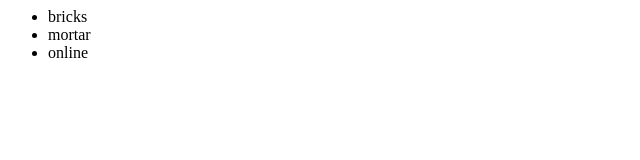
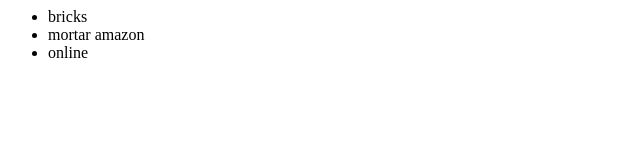
Before and after one commit to jgopa1an/test, a plain HTML site: page index.html in a window 1280 px wide. Shown: the full height of the page, 0-640 px from the left. Drawn offline with Linux system fonts and the light colour scheme.

Commit message:
updated line6 in index.html file

```diff
--- a/index.html
+++ b/index.html
@@ -3,7 +3,7 @@
 		<div>
 			<ul>
 				<li>bricks</li>
-				<li>mortar</li>
+				<li>mortar amazon</li>
 				<li>online</li>
 			</ul>
 		</div>
```
